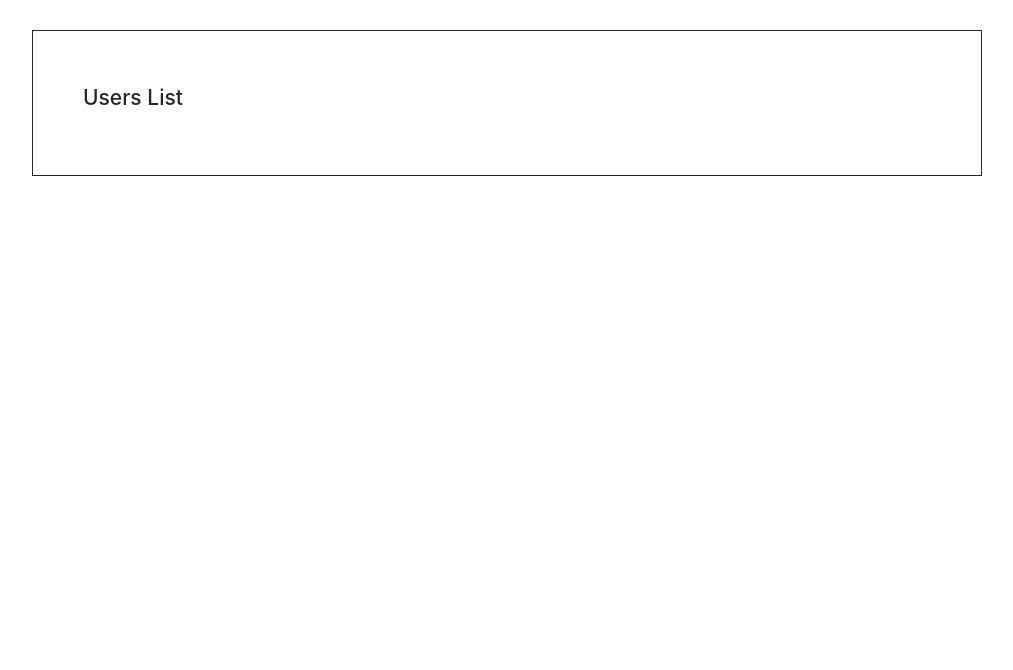
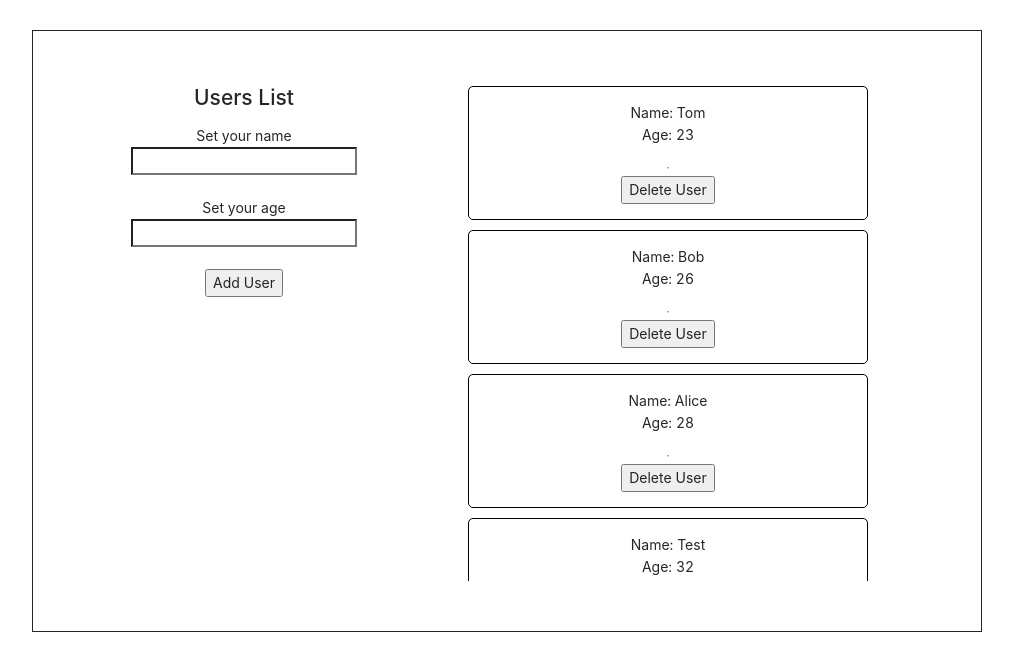
Before and after one commit to kicharr/testing-vue, a Vue app: page /4.3 in a window 1280 px wide. Shown: the top 670 px of the page, without its empty margins (133-1146 px from the left). Built offline with nearby package versions, Linux system fonts and the light colour scheme.

Commit message:
user arr

```diff
--- a/src/components/LessonsChapter4/UserForm.vue
+++ b/src/components/LessonsChapter4/UserForm.vue
@@ -1,10 +1,33 @@
 <template>
-  <div></div>
+  <div>
+    <label for="userName">Set your name</label><br>
+    <input id="userName" type="text" v-model="user.name"><br><br>
+
+    <label for="userAge">Set your age</label><br>
+    <input id="userAge" type="number" v-model="user.age"><br><br>
+
+    <button @click="userAdd">Add User</button>
+  </div>
 </template>
 
 <script>
 export default {
-  name: "UserForm"
+  name: "UserForm",
+  props: ['users'],
+  data() {
+    return {
+      user: {
+        name: '',
+        age: ''
+      }
+    }
+  },
+  methods: {
+    userAdd() {
+      // eslint-disable-next-line vue/no-mutating-props
+      this.users.push({name: this.user.name, age: this.user.age});
+    },
+  }
 }
 </script>
 
--- a/src/components/LessonsChapter4/UserItem.vue
+++ b/src/components/LessonsChapter4/UserItem.vue
@@ -1,15 +1,42 @@
 <template>
-  <div>
-
-  </div>
+    <div class="user-card">
+      <p>Name: {{ user.name }} <br> Age: {{ user.age }}</p>
+      <hr>
+      <button @click="userDelete(index)">Delete User</button>
+    </div>
 </template>
 
 <script>
 export default {
-  name: "UserItem"
+  name: "UserItem",
+  props:['user', 'index'],
+  data() {
+    return {
+
+    }
+  },
+  methods:{
+    userDelete(index) {
+      this.$emit('userdelete', index);
+    }
+  }
 }
 </script>
 
 <style scoped>
+.user-card {
+  display: flex;
+  flex-direction: column;
+  align-items: center;
+  text-align: center;
+
+  width: 400px;
+
+  border: 1px solid #000000;
+  border-radius: 5px;
+  padding: 15px;
+
+  margin: 5px 15px;
+}
 
 </style>
--- a/src/pages/Chapter4/TheThird4.vue
+++ b/src/pages/Chapter4/TheThird4.vue
@@ -1,10 +1,18 @@
 <template>
   <div class="wrapper">
-    <div class="lesson">
-      <h2>Users List</h2>
-      <user-form :user="user"/>
-      <div>
-        <user-item/>
+    <div class="lesson lesson15">
+      <div style="text-align: center;">
+        <h2>Users List</h2>
+        <user-form :users="users"></user-form>
+      </div>
+      <div class="list__wrapper">
+        <user-item
+            v-for="(user, index) in users"
+            :key="index"
+            :user="user"
+            :index="index"
+            @userdelete="remove"
+        ></user-item>
       </div>
     </div>
   </div>
@@ -21,12 +29,15 @@ export default {
       users:[
         {name: 'Tom', age: 23},
         {name: 'Bob', age: 26},
-        {name: 'Alice', age: 28}
+        {name: 'Alice', age: 28},
+        {name: 'Test', age: 32}
       ]
     }
   },
   methods: {
-
+    remove(index){
+      this.users.splice(index,1);
+    }
   }
 }
 </script>
@@ -49,5 +60,30 @@ export default {
   padding: 50px;
   margin: 5px 0;
 }
+.lesson15{
+  display: flex;
+  justify-content: space-around;
+}
+.list__wrapper{
+  display: flex;
+  flex-direction: column;
+  align-items: center;
 
+  height: 500px;
+
+  overflow-y: scroll;
+}
+
+.list__wrapper::-webkit-scrollbar {
+  width: 7px;
+  border-radius: 15px;
+  background-color: #cccccc;
+}
+.list__wrapper::-webkit-scrollbar-track{
+  width: 5px;
+}
+.list__wrapper::-webkit-scrollbar-thumb {
+  border-radius: 15px;
+  background-color: #818181;
+}
 </style>
```
